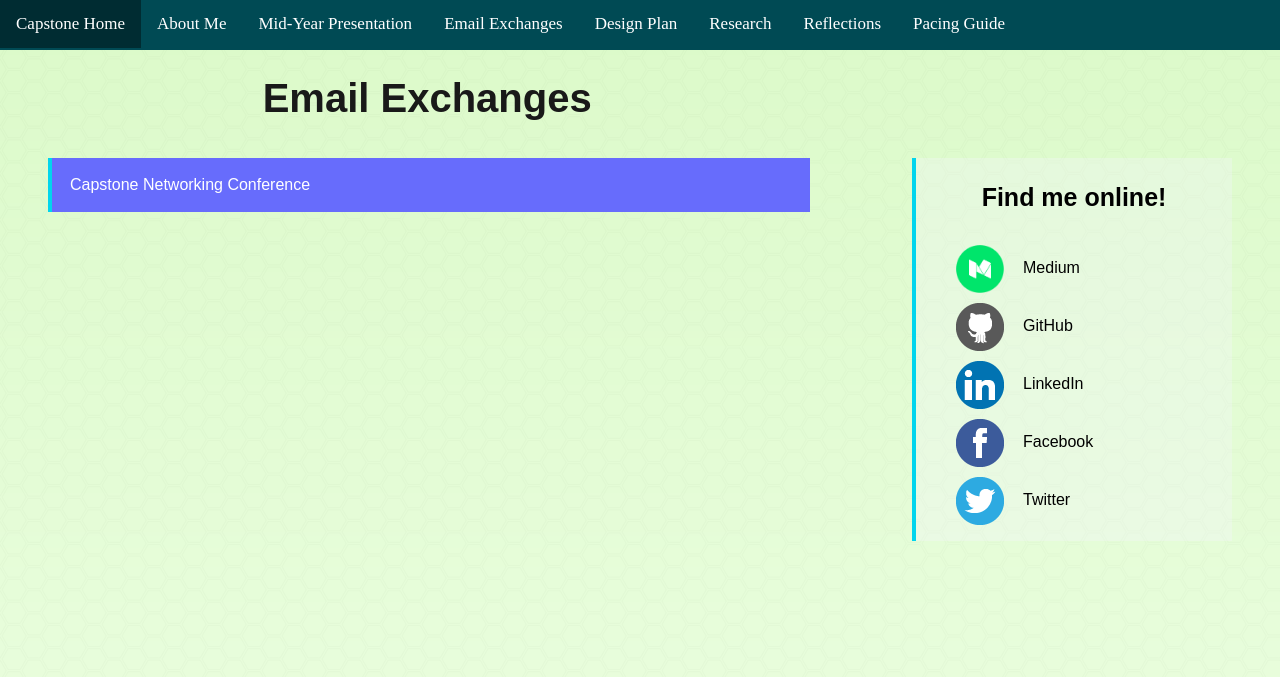
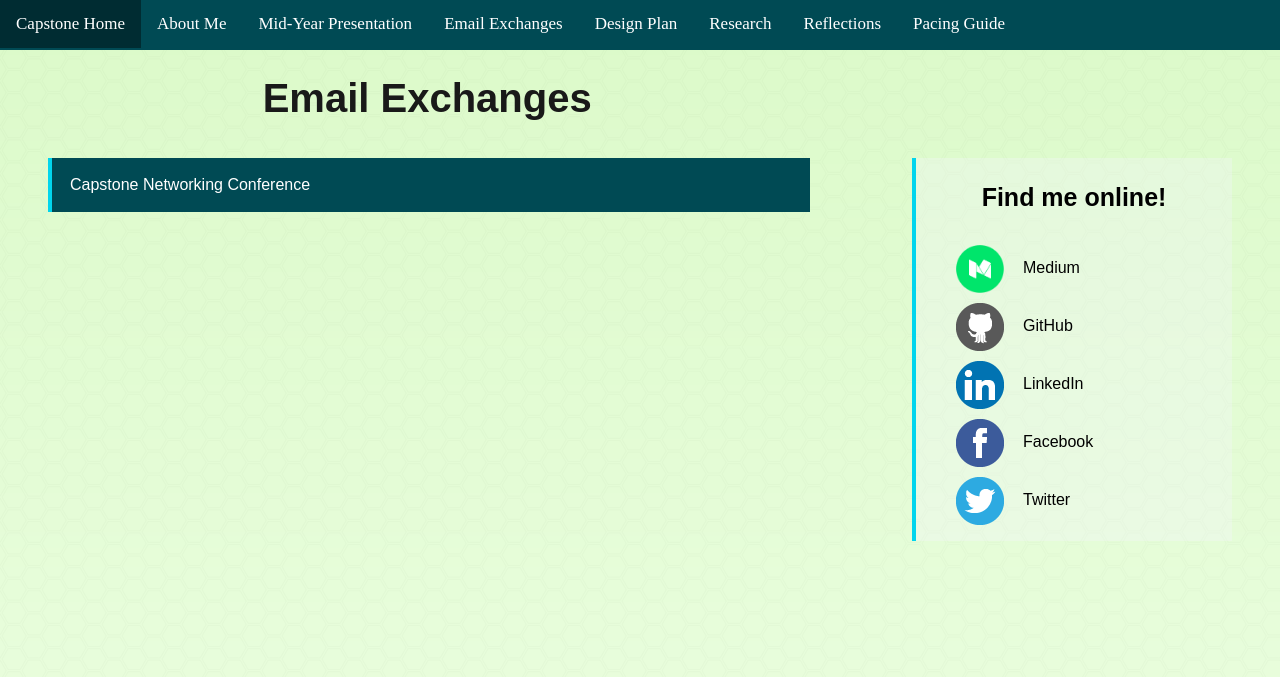
Before and after one commit to Elizabeth-Cho/Elizabeth-Cho.github.io, a Jekyll site: the page built from capstone/email/index.md, in a window 1280 px wide. Shown: the top 677 px of the page. Built offline with Jekyll 4.4.1, drawn with Linux system fonts in a browser that asks for light colours.

Commit message:
Accordion color change

```diff
--- a/assets/css/accordion.css
+++ b/assets/css/accordion.css
@@ -1,5 +1,5 @@
 button.accordion{
-  background-color: rgb(103, 108, 252);
+  background-color: rgb(0, 74, 84);
   color: white;
   cursor: pointer;
   padding: 18px;
@@ -12,7 +12,7 @@ button.accordion{
   font-size: 16px;
 }
 button.accordion.active, button.accordion:hover{
-  background-color: rgb(73, 78, 224);
+  background-color: rgb(0, 44, 50);
 }
 .panel{
   padding: 0 18px;
```
